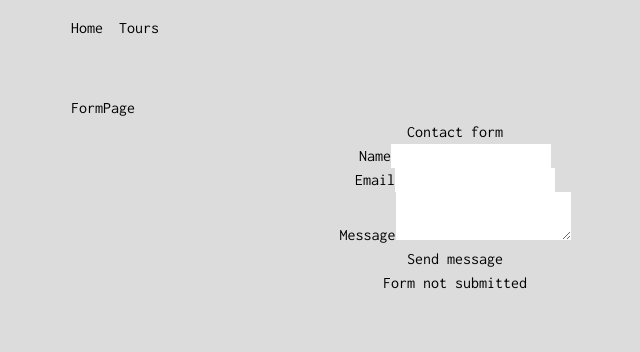
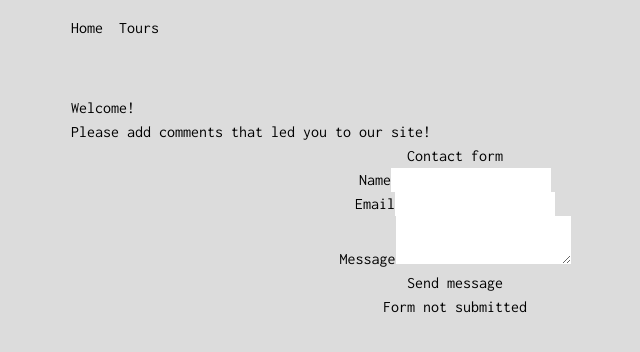
Before and after one commit to fasnimo/ren_nextjs, a Next.js app: page /form in a window 1280 px wide. Shown: the top 352 px of the page, without its empty margins (185-825 px from the left). Built offline with nearby package versions, Linux system fonts and the light colour scheme.

Commit message:
adds constructor perameters

```diff
--- a/app/form/page.tsx
+++ b/app/form/page.tsx
@@ -3,7 +3,10 @@ import FormInputPage from '@/components/FormInputPage';
 function FormPage() {
   return (
     <section>
-        <div>FormPage</div>
+        <div>
+          <h1>Welcome!</h1>
+          <p>Please add comments that led you to our site!</p>
+        </div>
         <FormInputPage />
     </section>
   )
--- a/components/ToursList.tsx
+++ b/components/ToursList.tsx
@@ -3,9 +3,6 @@
 type Tour = {
     id: string;
     name: string;
-    info: string;
-    image: string;
-    price: string;
 };
 
 interface ToursListProps{
```
Also changed, not shown: components/ToursItem.tsx (+0 -8 lines).
